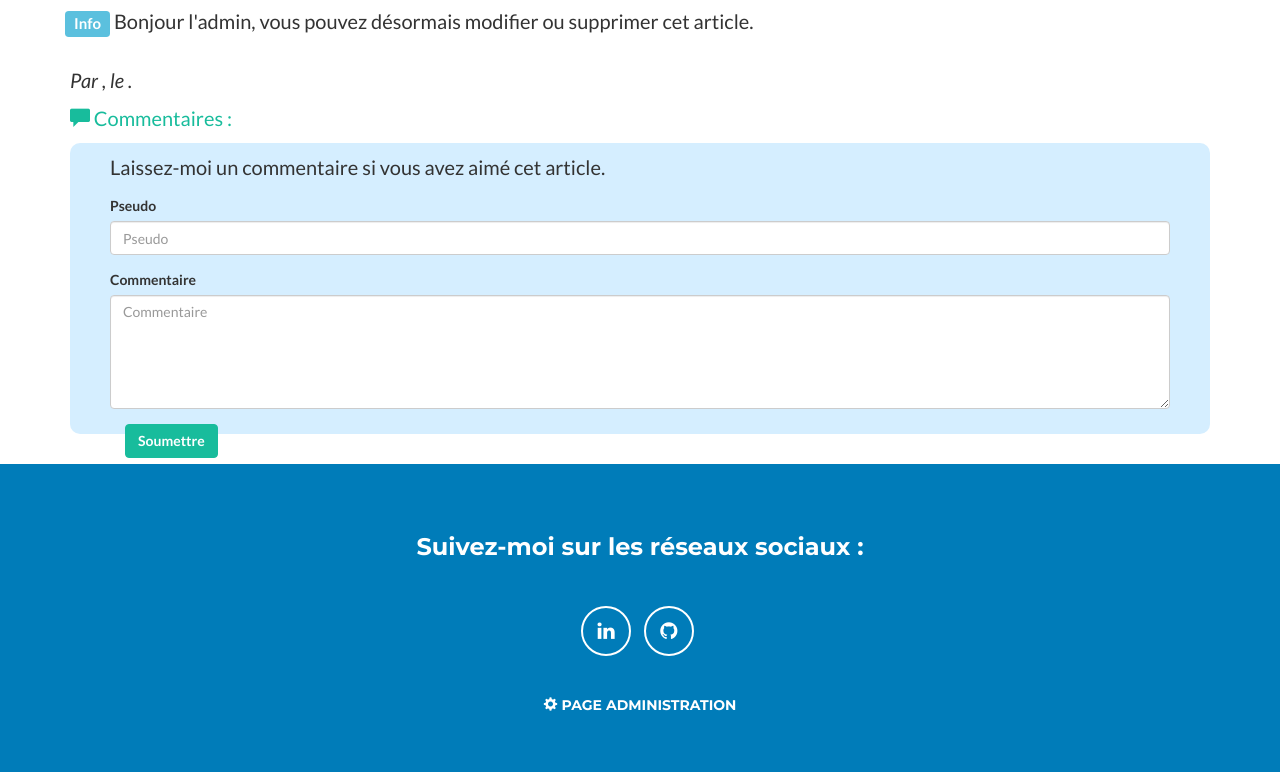
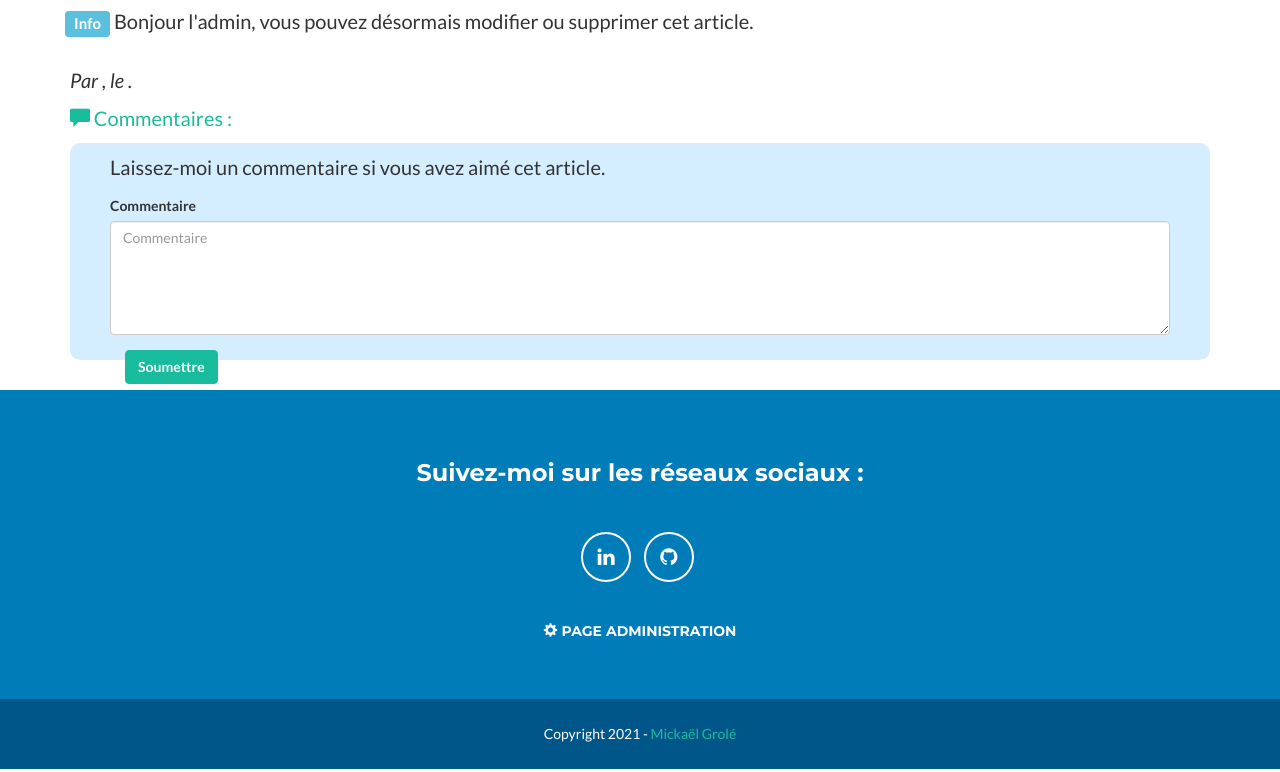
Before and after one commit to 2M691381/blog, a PHP site: template app/View/viewPost.php in a window 1280 px wide. Shown: the part 255-1027 px from the top of the page. Run offline with PHP 8.4, Linux system fonts and the light colour scheme; the template is opened without the code that fills it, so the values that code supplies are empty; the visitor is signed in with stand-in values (Sample User, id 1); some libraries are stand-ins or nearby versions.

Commit message:
Update viewPost.php

```diff
--- a/app/View/viewPost.php
+++ b/app/View/viewPost.php
@@ -58,10 +58,6 @@
 		  	 <p>Laissez-moi un commentaire si vous avez aimé cet article.</p>
 		  </div>
 		  <div class="form-group">
-		     <label for="exampleInputEmail1">Pseudo</label>
-		     <input type="text" class="form-control" id="exampleInputEmail1" name="login" placeholder="Pseudo" required>
-		  </div>
-		  <div class="form-group">
 		     <label for="exampleInputEmail1">Commentaire</label>
 		     <textarea class="form-control" rows="5" name="comment" placeholder="Commentaire" required></textarea>
 		  </div>
```
